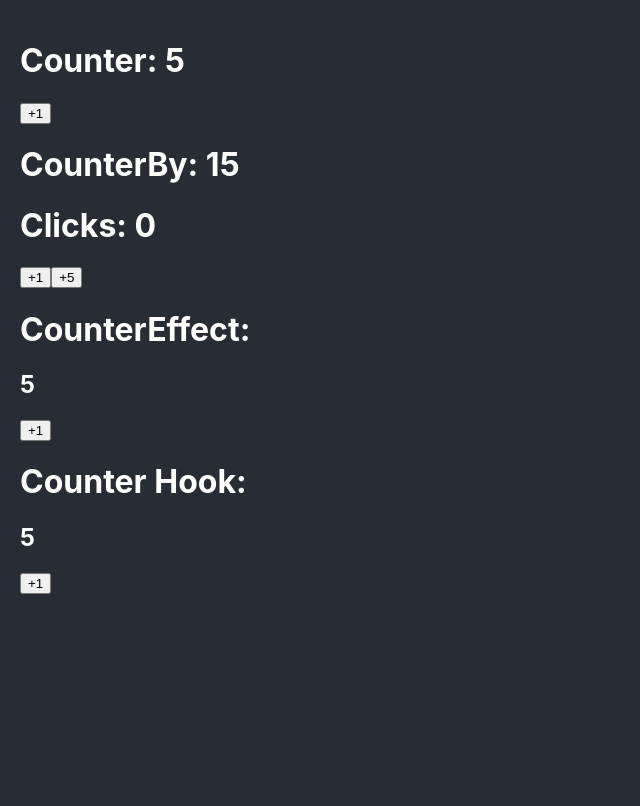
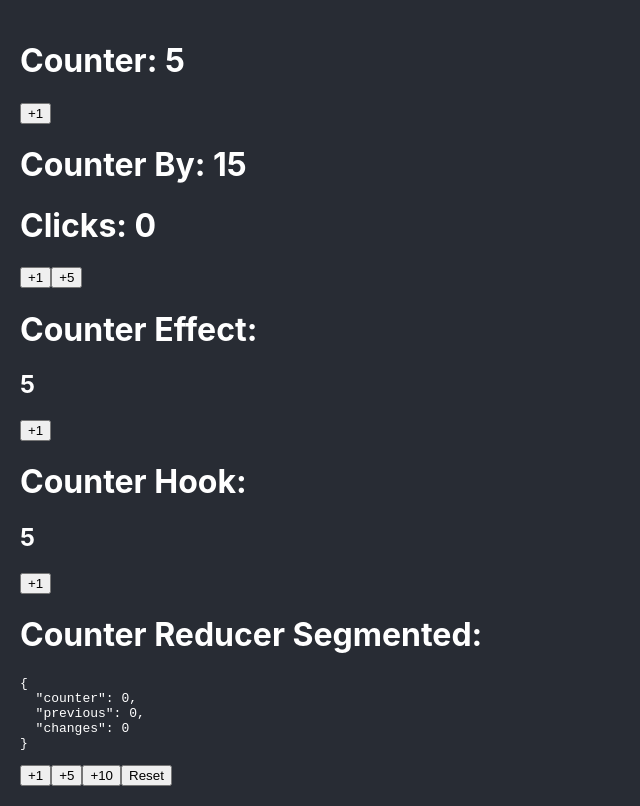
Before and after one commit to PadillaTom/FH-ReactPro, a React (Create React App) app in the folder bases/: page / in a window 1280 px wide. Shown: the whole page, without its empty margins (0-640 px from the left). Built offline with nearby package versions, Linux system fonts and the light colour scheme.

Commit message:
bases - CounterReducer segmented with actions, interfaces and state

```diff
--- a/bases/src/App.tsx
+++ b/bases/src/App.tsx
@@ -1,5 +1,12 @@
 import React from "react";
-import { Counter, CounterBy, CounterEffect, CounterHook } from "./bases";
+import {
+	Counter,
+	CounterBy,
+	CounterEffect,
+	CounterHook,
+	// CounterReducer,
+} from "./bases";
+import CounterReducerComponent from "./counter-reducer/CounterReducerComponent";
 
 function App() {
 	return (
@@ -8,6 +15,7 @@ function App() {
 			<CounterBy initialValue={15}></CounterBy>
 			<CounterEffect></CounterEffect>
 			<CounterHook></CounterHook>
+			<CounterReducerComponent></CounterReducerComponent>
 		</React.Fragment>
 	);
 }
--- a/bases/src/bases/CounterBy.tsx
+++ b/bases/src/bases/CounterBy.tsx
@@ -24,7 +24,7 @@ const CounterBy = ({ initialValue = 5 }: Props) => {
 
 	return (
 		<React.Fragment>
-			<h1>CounterBy: {counter}</h1>
+			<h1>Counter By: {counter}</h1>
 			<h1>Clicks: {clicks}</h1>
 			<button
 				onClick={() => {
--- a/bases/src/bases/CounterEffect.tsx
+++ b/bases/src/bases/CounterEffect.tsx
@@ -30,7 +30,7 @@ const CounterEffect = () => {
 
 	return (
 		<React.Fragment>
-			<h1>CounterEffect:</h1>
+			<h1>Counter Effect:</h1>
 			<h2 ref={counterHTMLElement}>{counter}</h2>
 
 			<button onClick={handleClick}>+1</button>
--- /dev/null
+++ b/bases/src/bases/CounterReducerComponent.tsx
@@ -0,0 +1,71 @@
+import React, { useReducer } from "react";
+
+interface CounterState {
+	counter: number;
+	previous: number;
+	changes: number;
+}
+
+const INITIAL_STATE = {
+	counter: 0,
+	previous: 0,
+	changes: 0,
+};
+
+type CounterAction =
+	| { type: "increaseBy"; payload: { value: number } }
+	| { type: "reset" };
+
+const counterReducer = (
+	state: CounterState,
+	action: CounterAction
+): CounterState => {
+	const { counter, changes } = state;
+	switch (action.type) {
+		case "reset":
+			return {
+				counter: 0,
+				previous: 0,
+				changes: 0,
+			};
+		case "increaseBy":
+			return {
+				counter: counter + action.payload.value,
+				previous: counter,
+				changes: changes + 1,
+			};
+
+		default:
+			return state;
+	}
+};
+
+const CounterReducerComponent = () => {
+	const [counterState, dispatch] = useReducer(counterReducer, INITIAL_STATE);
+
+	const handleReset = () => {
+		dispatch({
+			type: "reset",
+		});
+	};
+
+	const increaseBy = (value: number) => {
+		dispatch({
+			type: "increaseBy",
+			payload: { value },
+		});
+	};
+
+	return (
+		<React.Fragment>
+			<h1>Counter Reducer:</h1>
+			<pre>{JSON.stringify(counterState, null, 2)}</pre>
+			<button onClick={() => increaseBy(1)}>+1</button>
+			<button onClick={() => increaseBy(5)}>+5</button>
+			<button onClick={() => increaseBy(10)}>+10</button>
+			<button onClick={handleReset}>Reset</button>
+		</React.Fragment>
+	);
+};
+
+export default CounterReducerComponent;
--- a/bases/src/bases/index.js
+++ b/bases/src/bases/index.js
@@ -2,5 +2,12 @@ import Counter from "./Counter";
 import CounterBy from "./CounterBy";
 import CounterEffect from "./CounterEffect";
 import CounterHook from "./CounterHook";
+import CounterReducerComponent from "./CounterReducerComponent";
 
-export { Counter, CounterBy, CounterEffect, CounterHook };
+export {
+	Counter,
+	CounterBy,
+	CounterEffect,
+	CounterHook,
+	CounterReducerComponent as CounterReducer,
+};
--- /dev/null
+++ b/bases/src/counter-reducer/CounterReducerComponent.tsx
@@ -0,0 +1,30 @@
+import React, { useReducer } from "react";
+import { counterReducer } from "./state/counterReducer";
+import * as CounterActions from "./actions/actions";
+
+const INITIAL_STATE = {
+	counter: 0,
+	previous: 0,
+	changes: 0,
+};
+
+const CounterReducerComponent = () => {
+	const [counterState, dispatch] = useReducer(counterReducer, INITIAL_STATE);
+
+	const handleReset = () => dispatch(CounterActions.doReset());
+	const increaseBy = (value: number) =>
+		dispatch(CounterActions.doIncreaseBy(value));
+
+	return (
+		<React.Fragment>
+			<h1>Counter Reducer Segmented:</h1>
+			<pre>{JSON.stringify(counterState, null, 2)}</pre>
+			<button onClick={() => increaseBy(1)}>+1</button>
+			<button onClick={() => increaseBy(5)}>+5</button>
+			<button onClick={() => increaseBy(10)}>+10</button>
+			<button onClick={handleReset}>Reset</button>
+		</React.Fragment>
+	);
+};
+
+export default CounterReducerComponent;
--- /dev/null
+++ b/bases/src/counter-reducer/actions/actions.ts
@@ -0,0 +1,12 @@
+export type CounterAction =
+	| { type: "increaseBy"; payload: { value: number } }
+	| { type: "reset" };
+
+export const doReset = (): CounterAction => ({ type: "reset" });
+
+export const doIncreaseBy = (value: number): CounterAction => {
+	return {
+		type: "increaseBy",
+		payload: { value },
+	};
+};
--- /dev/null
+++ b/bases/src/counter-reducer/interfaces/interfaces.ts
@@ -0,0 +1,5 @@
+export interface CounterState {
+	counter: number;
+	previous: number;
+	changes: number;
+}
--- /dev/null
+++ b/bases/src/counter-reducer/state/counterReducer.ts
@@ -0,0 +1,26 @@
+import { CounterAction } from "../actions/actions";
+import { CounterState } from "../interfaces/interfaces";
+
+export const counterReducer = (
+	state: CounterState,
+	action: CounterAction
+): CounterState => {
+	const { counter, changes } = state;
+	switch (action.type) {
+		case "reset":
+			return {
+				counter: 0,
+				previous: 0,
+				changes: 0,
+			};
+		case "increaseBy":
+			return {
+				counter: counter + action.payload.value,
+				previous: counter,
+				changes: changes + 1,
+			};
+
+		default:
+			return state;
+	}
+};
```
